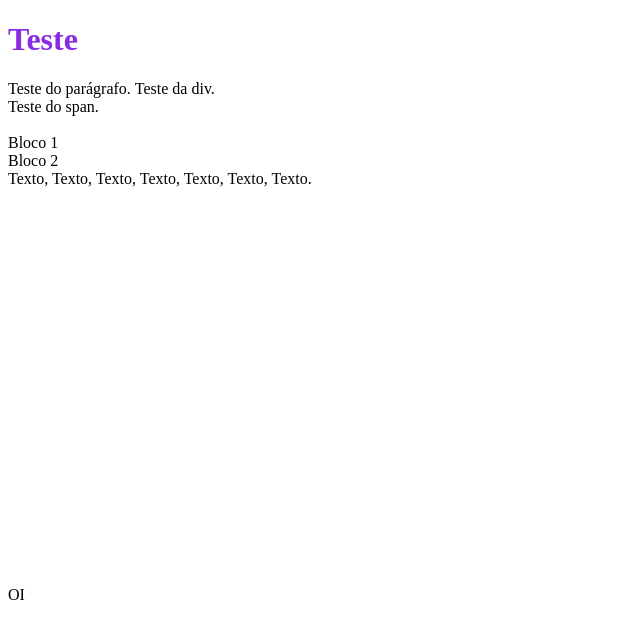
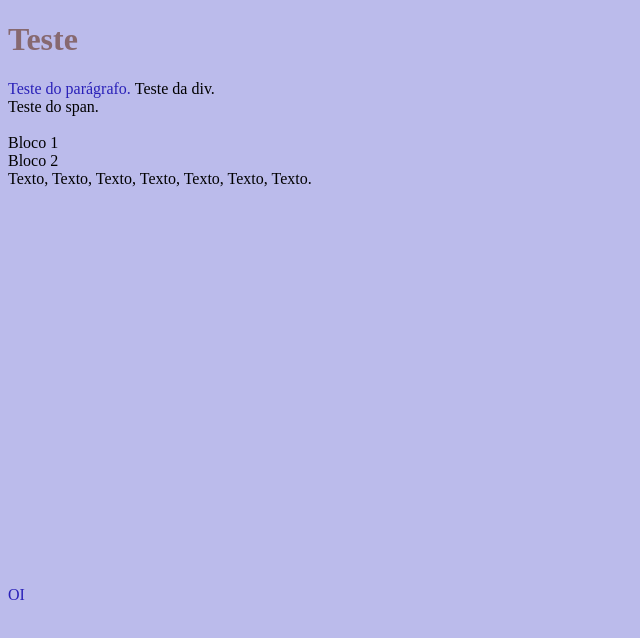
Before and after one commit to chicobahia/jornada-dev, a plain HTML site: page curso.css/aula03/index.html in a window 1280 px wide. Shown: the whole page, without its empty margins (0-640 px from the left). Drawn offline with Linux system fonts and the light colour scheme.

Commit message:
Aula 5 6 7 e 8

```diff
--- a/curso.css/aula03/index.html
+++ b/curso.css/aula03/index.html
@@ -4,7 +4,7 @@
     <meta charset="UTF-8">
     <meta name="viewport" content="width=device-width, initial-scale=1.0">
     <link rel="stylesheet" href="styles.css">
-    <title>Document</title>
+    <title>Aulas 5, 6, 7, 8</title>
 </head>
 <body>
      <!-- Aula 05 -->
--- a/curso.css/aula03/styles.css
+++ b/curso.css/aula03/styles.css
@@ -1,12 +1,20 @@
 @charset "UTF-8";
 
+html {
+    background-color: #8888dd91;
+}
+/* Hexadecimal (16) - 0 1 2 3 4 5 6 7 8 9 A B C D E F */
+
 h1 {
-    color: blueviolet;
+    color: rgba(100, 50, 30, 0.6);
 }
+/* RGB - 0 a 255 */
 
 p {
     display: inline;
+    color: hsla(244, 85%, 38%, 0.9);
 }
+/* HSL - cor, saturação, luminosidade */
 
 div.teste {
     display: inline;
```
